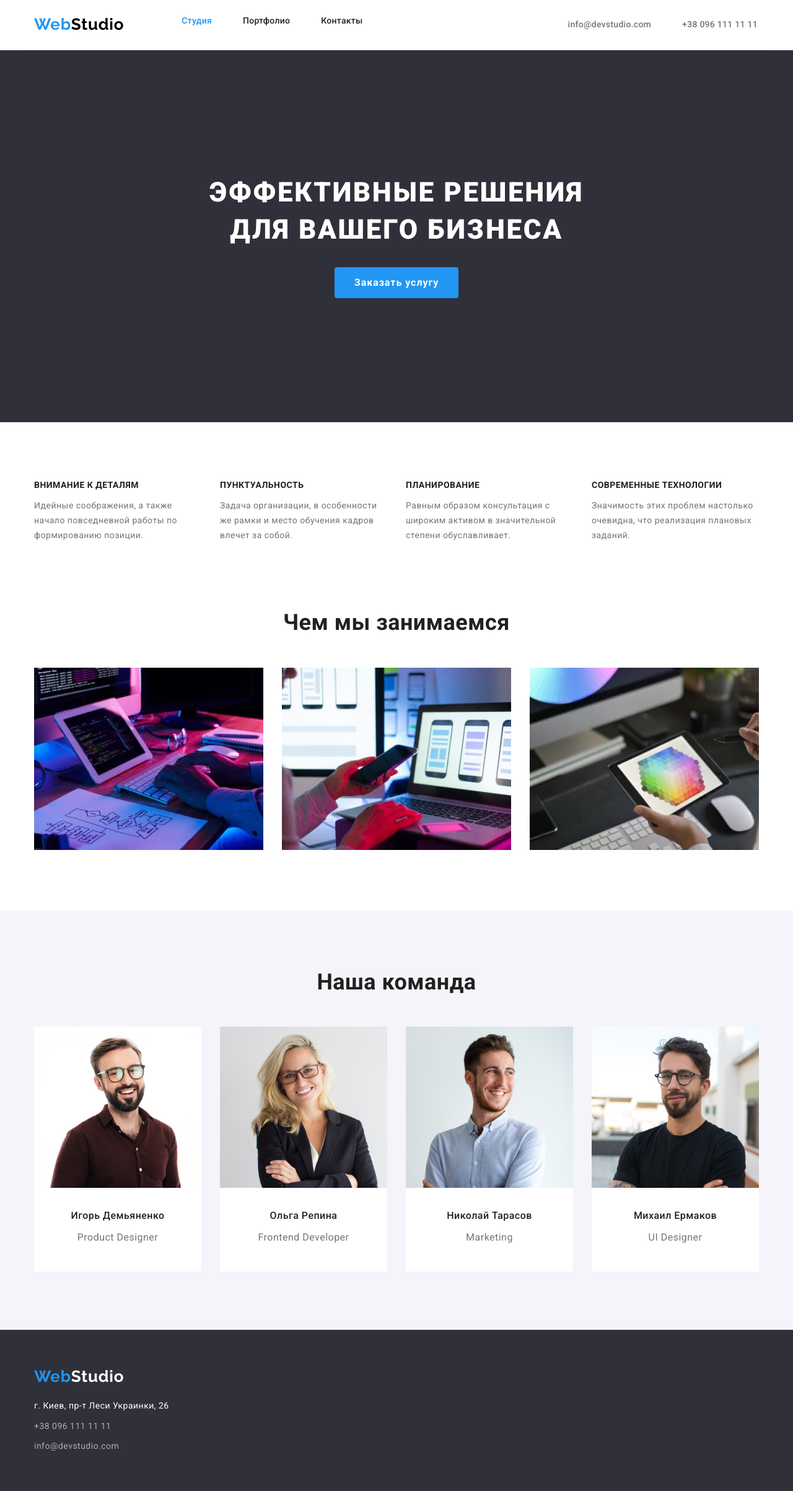
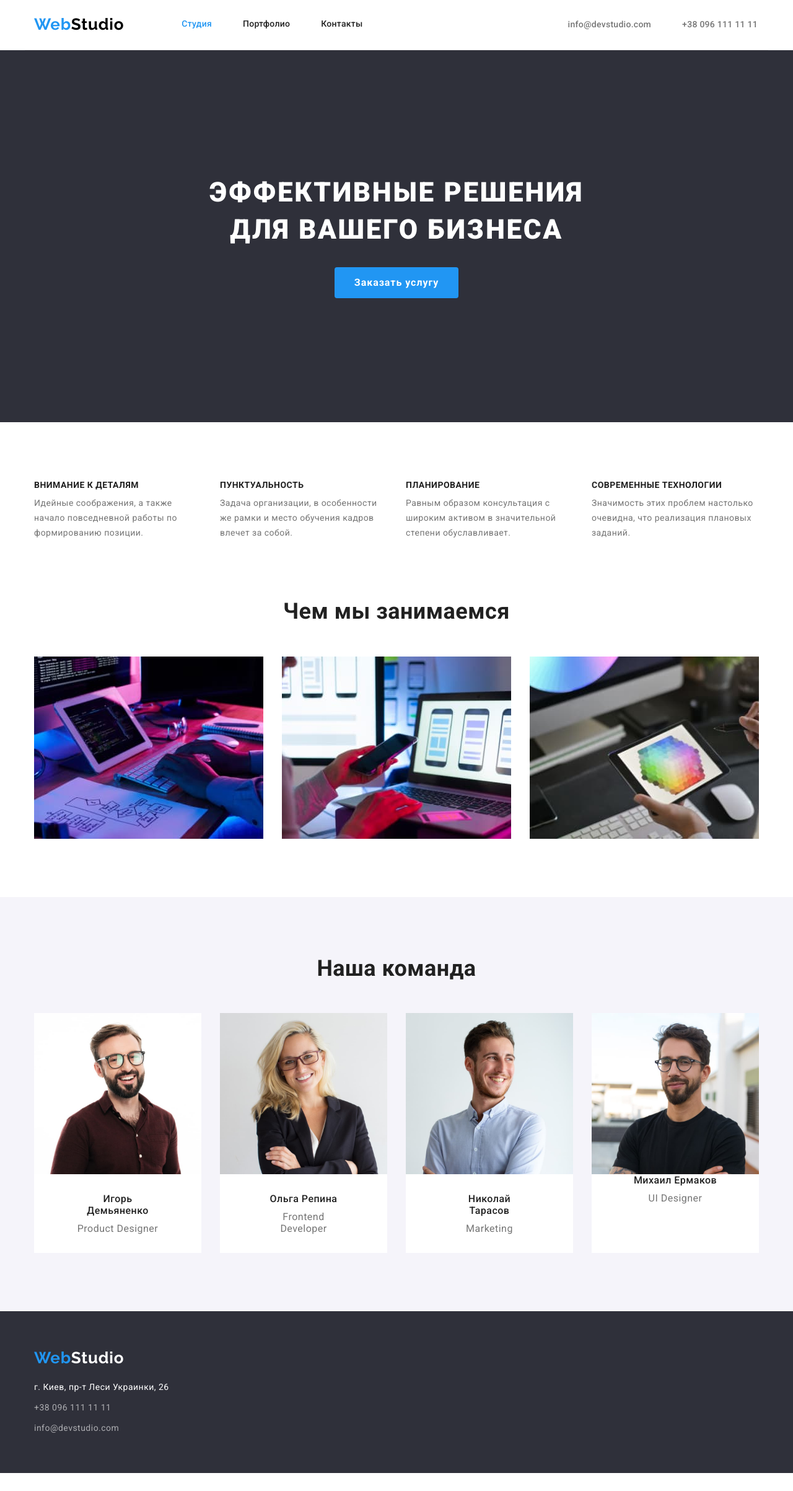
Before and after one commit to oiianka/goit-markup-hw-03, a plain HTML site: page index.html in a window 1280 px wide. Shown: the whole page at 62% size. After the commit the page ends 2376 px from the top, so only its background shows below. Drawn offline with Linux system fonts and the light colour scheme.

Commit message:
Fixed layout
Added div-containers
Cancelled margins for paragraphs
Added display-block for images

```diff
--- a/css/styles.css
+++ b/css/styles.css
@@ -31,6 +31,7 @@ body {
   letter-spacing: 0.03em;
 }
 
+p,
 h1,
 h2,
 h3 {
@@ -43,6 +44,12 @@ ul {
   list-style-type: none;
 }
 
+img {
+  display: block;
+  max-width: 100%;
+  height: auto;
+}
+
 .container {
   width: 1200px;
   padding-right: 15px;
@@ -51,7 +58,7 @@ ul {
   margin-right: auto;
 }
 
-.section{
+.section {
   padding-top: 94px;
   padding-bottom: 94px;
 }
@@ -60,7 +67,7 @@ ul {
 
 .header-container {
   display: flex;
-  border-bottom: 1px solid #ECECEC;
+  border-bottom: 1px solid #ececec;
   padding-top: 24px;
   padding-bottom: 25px;
 }
@@ -94,6 +101,12 @@ ul {
 /*nav*/
 .nav-container {
   display: flex;
+  align-items: center;
+}
+
+.site-nav{
+  display: flex;
+  align-items: center;
 }
 
 .site-nav-list:not(:last-child) {
@@ -107,6 +120,7 @@ ul {
   letter-spacing: 0.02em;
   color: var(--small-header-color);
   text-decoration: none;
+
 }
 
 .site-nav:hover {
@@ -120,6 +134,7 @@ ul {
 .site-nav.current {
   color: var(--accent-color);
 }
+
 
 .contacts-container {
   display: flex;
@@ -267,20 +282,22 @@ ul {
   background-color: var(--big-header-color);
 }
 
+.team-description {
+  padding: 30px 68px;
+}
+
 .team-name {
   font-weight: 500;
   font-size: 16px;
   line-height: 1.2;
   text-align: center;
   color: var(--small-header-color);
-  margin-top: 30px;
   margin-bottom: 10px;
 }
 .team-profession {
   font-size: 16px;
   line-height: 1.2;
   text-align: center;
-  padding-bottom: 30px;
 }
 
 /* portfolio page */
@@ -292,8 +309,8 @@ ul {
   padding-bottom: 50px;
 }
 .filters-item:not(:last-child) {
-    margin-right: 8px;
-  }
+  margin-right: 8px;
+}
 
 .filters {
   font-family: Roboto, sans-serif;
@@ -359,10 +376,10 @@ ul {
   margin-bottom: 30px;
 }
 
-.sample-caption{
+.sample-caption {
   padding: 20px 24px;
-  border: 1px solid #EEEEEE;
-  }
+  border: 1px solid #eeeeee;
+}
 
 /*footer*/
 
--- a/index.html
+++ b/index.html
@@ -15,15 +15,22 @@
     <link rel="stylesheet" href="./css/styles.css" />
   </head>
   <body>
-    <header class="header container header-container">
+    <header class="header">
+      <div class="container header-container">
         <a href="./index.html" class="logo blue logo-header"
           >Web<span class="logo black">Studio</span></a
         >
-      <nav>
+        <nav class="site-nav">
           <ul class="nav-container">
-          <li class="site-nav-list"><a href="/" class="site-nav current">Студия</a></li>
-          <li class="site-nav-list"><a href="./portfolio.html" class="site-nav">Портфолио</a></li>
-          <li class="site-nav-list"><a href="" class="site-nav">Контакты</a></li>
+            <li class="site-nav-list">
+              <a href="/" class="site-nav current">Студия</a>
+            </li>
+            <li class="site-nav-list">
+              <a href="./portfolio.html" class="site-nav">Портфолио</a>
+            </li>
+            <li class="site-nav-list">
+              <a href="" class="site-nav">Контакты</a>
+            </li>
           </ul>
         </nav>
         <ul class="contacts-container">
@@ -36,15 +43,18 @@
             <a href="tel:+380961111111" class="contacts">+38 096 111 11 11</a>
           </li>
         </ul>
+      </div>
     </header>
     <main>
-      <div class="hero-bg">
-      <section class="hero container">
+      <section class="hero-bg">
+        <div class="container hero">
           <h1 class="hero-header">Эффективные решения для вашего бизнеса</h1>
           <button type="button" class="hero-button">Заказать услугу</button>
+        </div>
       </section>
-      </div>
-      <section class="container section">
+
+      <section class="section">
+        <div class="container">
           <h2 class="visually-hidden">Преимущества</h2>
           <ul class="benefits-lists">
             <li class="benefits-item">
@@ -57,8 +67,8 @@
             <li class="benefits-item">
               <h3 class="benefits-title">Пунктуальность</h3>
               <p class="benefits-descriptions">
-              Задача организации, в особенности же рамки и место обучения кадров
-              влечет за собой.
+                Задача организации, в особенности же рамки и место обучения
+                кадров влечет за собой.
               </p>
             </li>
             <li class="benefits-item">
@@ -76,8 +86,10 @@
               </p>
             </li>
           </ul>
+        </div>
       </section>
-      <section class="example container">
+      <section class="example">
+        <div class="container">
           <h2 class="title">Чем мы занимаемся</h2>
           <ul class="example-lists">
             <li class="example-item">
@@ -105,38 +117,66 @@
               />
             </li>
           </ul>
+        </div>
       </section>
-      <div class="team-bg">
-      <section class="team container">
+
+      <section class="team team-bg">
+        <div class="container">
           <h2 class="title">Наша команда</h2>
           <ul class="team-lists">
             <li class="team-item">
-            <img src="images/ihor.jpg" alt="Фотография Игоря" width="270" height="260" />
+              <img
+                src="images/ihor.jpg"
+                alt="Фотография Игоря"
+                width="270"
+                height="260"
+              />
+              <div class="team-description">
               <h3 class="team-name">Игорь Демьяненко</h3>
               <p lang="en" class="team-profession">Product Designer</p>
-          </li>
-          <li class="team-item">
-            <img src="images/olha.jpg" alt="Фотография Ольги" width="270" height="260" />
-            <h3 class="team-name">Ольга Репина</h3>
-            <p lang="en" class="team-profession">Frontend Developer</p>
-          </li>
-          <li class="team-item">
-            <img src="images/mykola.jpg" alt="Фотография Николая" width="270" height="260" />
-            <h3 class="team-name">Николай Тарасов</h3>
-            <p lang="en" class="team-profession">Marketing</p>
+              </div>
             </li>
             <li class="team-item">
               <img
-              src="images/mykhalo.jpg" alt="Фотография Михаила" width="270" height="260" />
+                src="images/olha.jpg"
+                alt="Фотография Ольги"
+                width="270"
+                height="260"
+              />
+              <div class="team-description">
+              <h3 class="team-name">Ольга Репина</h3>
+              <p lang="en" class="team-profession">Frontend Developer</p>
+              </div>
+            </li>
+            <li class="team-item">
+              <img
+                src="images/mykola.jpg"
+                alt="Фотография Николая"
+                width="270"
+                height="260"
+              />
+              <div class="team-description">
+              <h3 class="team-name">Николай Тарасов</h3>
+              <p lang="en" class="team-profession">Marketing</p>
+              </div>
+            </li>
+            <li class="team-item">
+              <img
+                src="images/mykhalo.jpg"
+                alt="Фотография Михаила"
+                width="270"
+                height="260"
+              />
               <h3 class="team-name">Михаил Ермаков</h3>
               <p lang="en" class="team-profession">UI Designer</p>
             </li>
           </ul>
+        </div>
       </section>
-      </div>
     </main>
-    <div class="footer-bg">
-    <footer class="footer container">
+
+    <footer class="footer footer-bg">
+      <div class="container">
         <a href="./index.html" class="logo blue"
           >Web<span class="logo white">Studio</span></a
         >
@@ -153,7 +193,7 @@
             >
           </li>
         </ul>
+      </div>
     </footer>
-    </div>
   </body>
 </html>
```
Also changed, not shown: portfolio.html (+12 -6 lines). Lines whose indentation alone changed are shown as unchanged.
